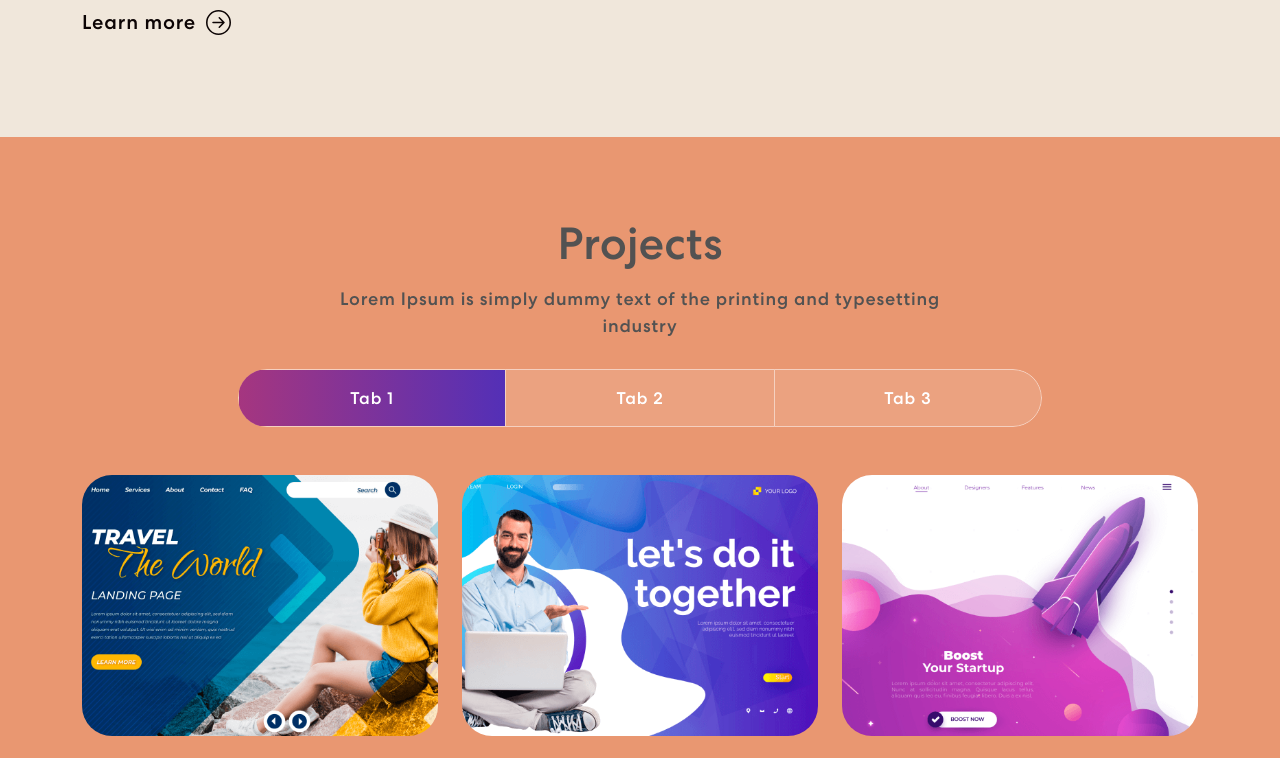
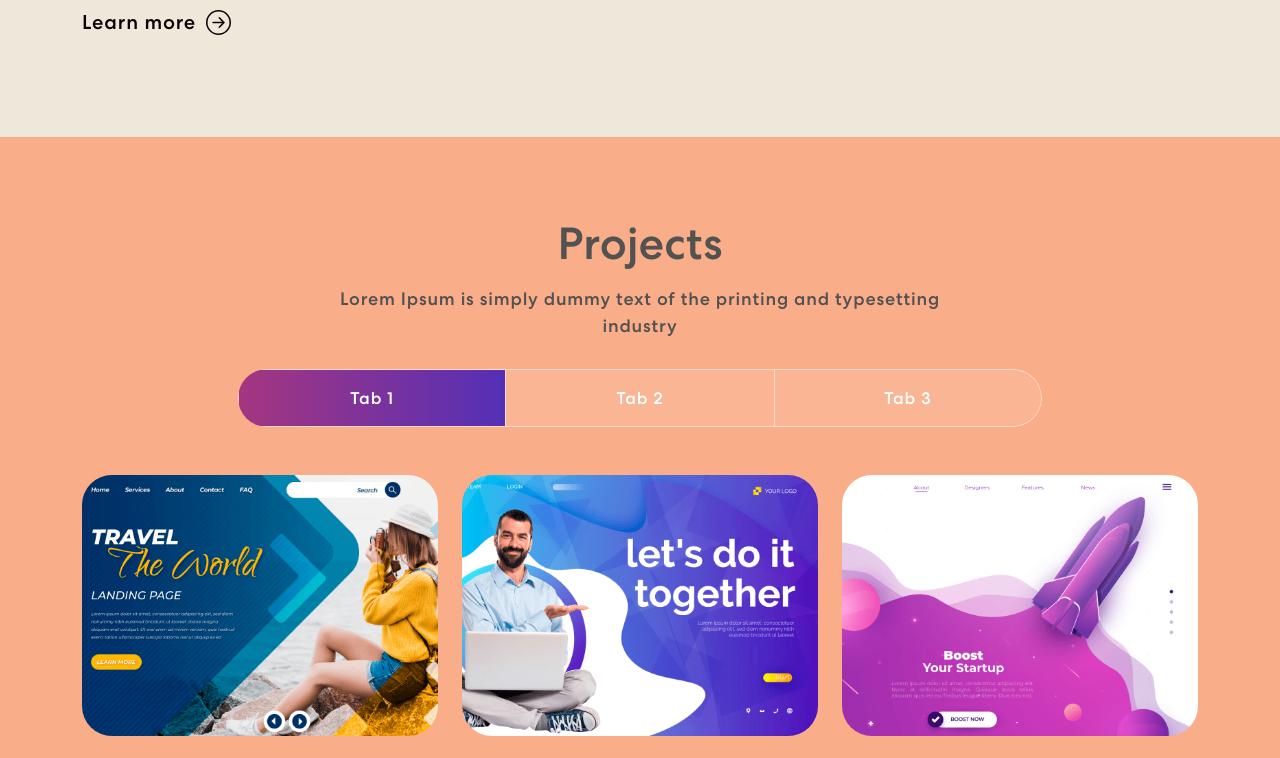
Before and after one commit to richardl2003/personal-portfolio, a React (Create React App) app: page / in a window 1280 px wide. Shown: the part 620-1378 px from the top of the page. Built offline with nearby package versions, Linux system fonts and the light colour scheme.

Commit message:
Fixed navbar link to projects section and changed background color

```diff
--- a/src/App.css
+++ b/src/App.css
@@ -306,10 +306,11 @@
 }
 
 /************ Projects Css ************/
+/*rgb(233, 151, 113)*/
 .project {
   padding: 80px 0;
   position: relative;
-  background-color: rgb(233, 151, 113);
+  background-color: rgb(249, 173, 137);
 }
 .project h2 {
 	font-size: 45px;
--- a/src/components/NavBar.js
+++ b/src/components/NavBar.js
@@ -39,7 +39,7 @@
                 <Navbar.Collapse id="basic-navbar-nav">
                 <Nav className="ms-auto">
                     <Nav.Link href="#about" className={activeLink === 'about' ? 'active navbar-link': 'navbar-link'} onClick={() => onUpdateActiveLink('about')}>About</Nav.Link>
-                    <Nav.Link href="#projects" className={activeLink === 'projects' ? 'active navbar-link': 'navbar-link'} onClick={() => onUpdateActiveLink('projects')}>Projects</Nav.Link>
+                    <Nav.Link href="#project" className={activeLink === 'projects' ? 'active navbar-link': 'navbar-link'} onClick={() => onUpdateActiveLink('projects')}>Projects</Nav.Link>
                 </Nav>
                 <span className="navbar-text">
                     <div className="social-icon">
```
